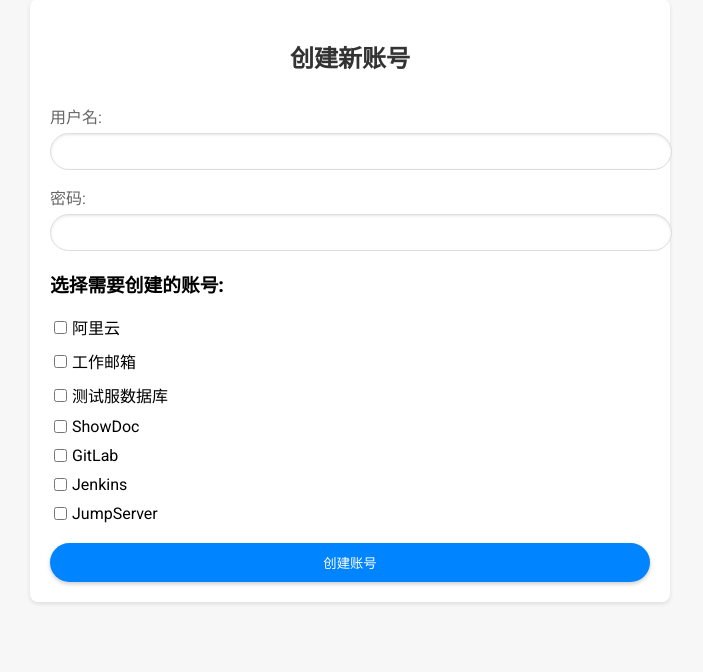
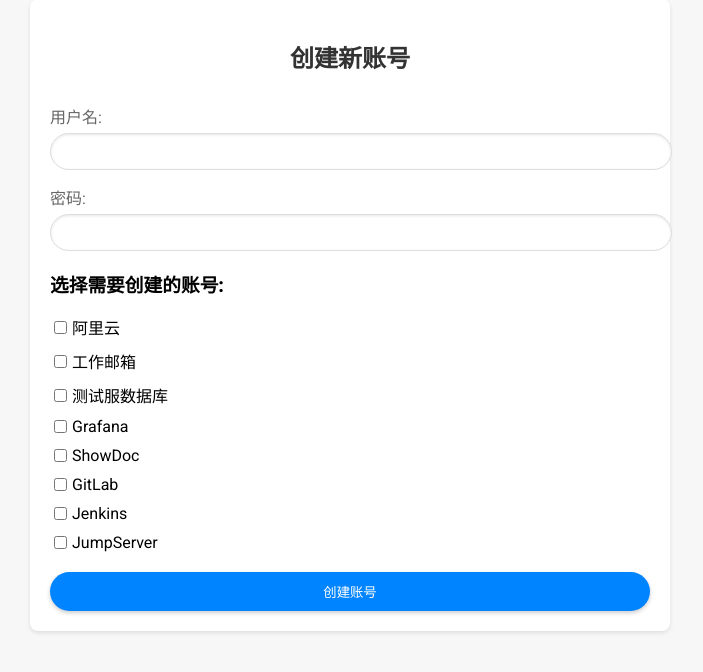
Before and after one commit to Kammingyeung/usercreate, a Flask app: template templates/all_account_create.html in a window 1280 px wide. Shown: the part 21-693 px from the top of the page, without its empty margins (290-993 px from the left). Run offline with Flask 3, Linux system fonts and the light colour scheme; the template is opened without the code that fills it, so the values that code supplies are empty.

Commit message:
页面创建

```diff
--- a/templates/all_account_create.html
+++ b/templates/all_account_create.html
@@ -88,6 +88,7 @@
       <label><input type="checkbox" name="platform" value="aliyun"> 阿里云</label>
       <label><input type="checkbox" name="platform" value="email"> 工作邮箱</label>
       <label><input type="checkbox" name="platform" value="db"> 测试服数据库</label>
+      <label><input type="checkbox" name="platform" value="db"> Grafana</label>
       <label><input type="checkbox" name="platform" value="showdoc"> ShowDoc</label>
       <label><input type="checkbox" name="platform" value="gitlab"> GitLab</label>
       <label><input type="checkbox" name="platform" value="jenkins"> Jenkins</label>
```
Also changed, not shown: all_create.py (added), grafana_create.py (renamed from app.py).
